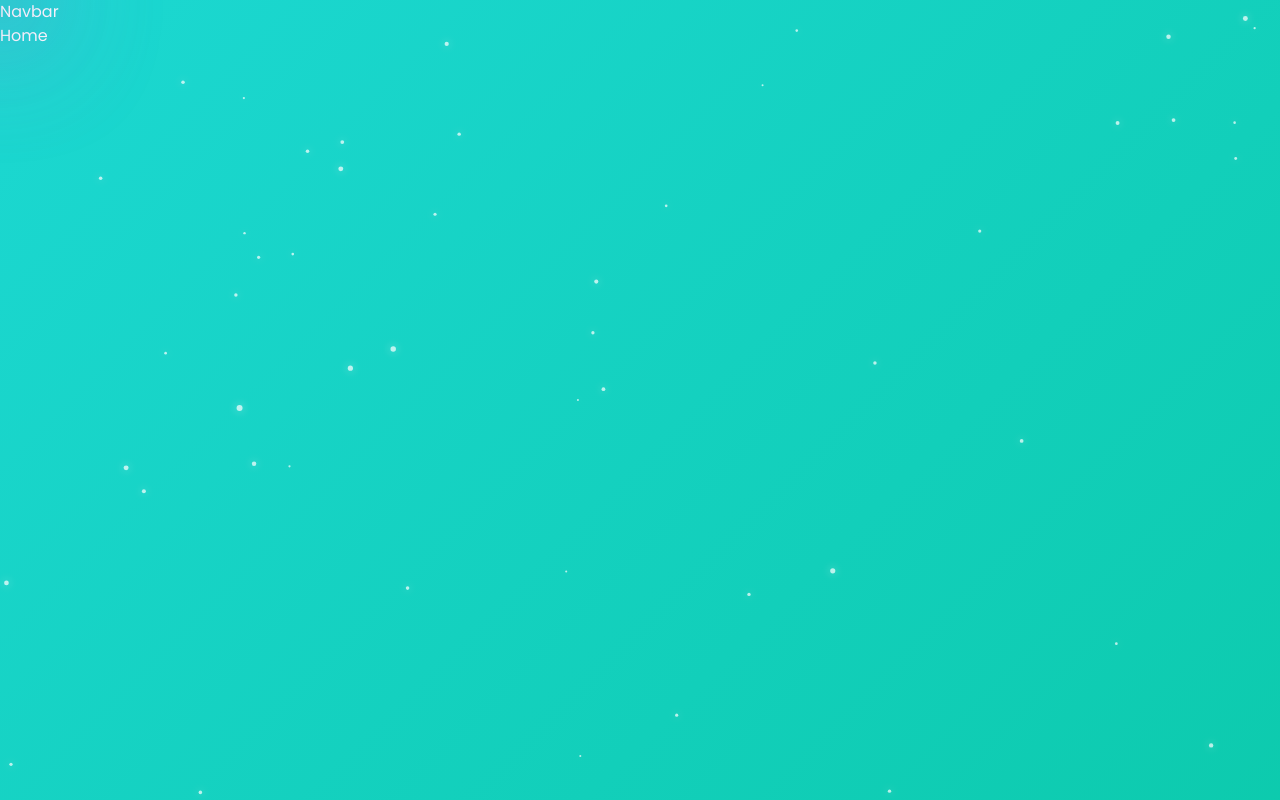
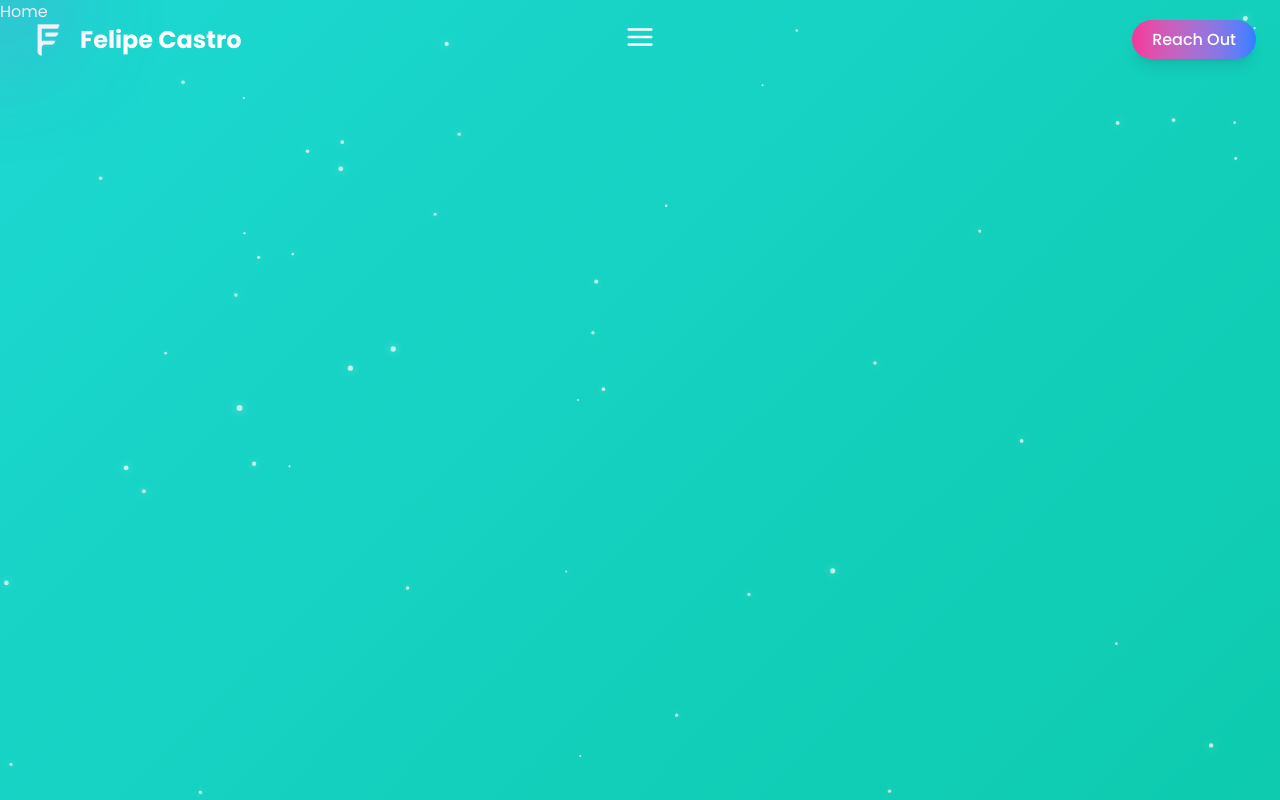
Before and after one commit to FelipeCastro-js/Portfolio-Animated, a React (Vite) app: page / in a window 1280 px wide. Shown: the top 800 px of the page. Built offline with nearby package versions, Linux system fonts and the light colour scheme.

Commit message:
style: add styles to component of OverlayMenu and Navbar

```diff
--- a/src/components/Navbar.jsx
+++ b/src/components/Navbar.jsx
@@ -1,5 +1,48 @@
+import { useState } from "react";
+import { FiMenu } from "react-icons/fi";
+import OverlayMenu from "./OverlayMenu";
+import Logo from "/assets/logo.png";
+
 function Navbar() {
-  return <div>Navbar</div>;
+  const [menuOpen, setMenuOpen] = useState(false);
+  const [visible, setVisible] = useState(true);
+
+  return (
+    <>
+      <nav
+        className={`fixed top-0 left-0 w-full flex items-center justify-between px-6 py-4 z-50 transition-transform duration-300 ${
+          visible ? "translate-y-0" : "-translate-y-full"
+        }`}
+      >
+        <div className="flex items-center space-x-2">
+          <img src={Logo} alt="Logo" className="w-12 h-12" />
+          <div className="text-2xl font-bold text-white hidden sm:block">
+            Felipe Castro
+          </div>
+        </div>
+
+        <div className="block lg:absolute lg:left-1/2 lg:transform lg:-translate-x-1/2">
+          <button
+            onClick={() => setMenuOpen(true)}
+            className="text-white text-3xl focus:outline-none"
+            aria-label="open Menu"
+          >
+            <FiMenu />
+          </button>
+        </div>
+
+        <div className="hidden lg:block">
+          <a
+            href="#contact"
+            className="bg-linear-to-r from-pink-500 to-blue-500 text-white px-5 py-2 rounded-full font-medium shadow-lg hover:opacity-90 transition-opacity duration-300"
+          >
+            Reach Out
+          </a>
+        </div>
+      </nav>
+      <OverlayMenu isOpen={menuOpen} onClose={() => setMenuOpen(false)} />
+    </>
+  );
 }
 
 export default Navbar;
--- a/src/components/OverlayMenu.jsx
+++ b/src/components/OverlayMenu.jsx
@@ -1,5 +1,58 @@
-function OverlayMenu() {
-  return <div>OverlayMenu</div>;
+import { AnimatePresence, motion } from "framer-motion";
+import { FiX } from "react-icons/fi";
+
+function OverlayMenu({ isOpen, onClose }) {
+  const isMobile = typeof window !== "undefined" && window.innerWidth < 1024;
+  const origin = isMobile ? "95% 8%" : "50% 8%";
+
+  return (
+    <AnimatePresence>
+      {isOpen && (
+        <motion.div
+          className="fixed inset-0 flex items-center justify-center z-50"
+          initial={{ clipPath: `circle(0% at ${origin})` }}
+          animate={{ clipPath: `circle(150% at ${origin})` }}
+          exit={{ clipPath: `circle(0% at ${origin})` }}
+          transition={{ duration: 0.7, ease: [0.4, 0, 0.2, 1] }}
+          style={{ backgroundColor: "rgba(0, 0, 0, 0.95)" }}
+        >
+          <button
+            onClick={onClose}
+            className="absolute top-6 right-6 text-white text-3xl"
+            aria-label="Close Menu"
+          >
+            <FiX />
+          </button>
+          <ul className="space-y-6 text-center">
+            {[
+              "Home",
+              "About",
+              "Skills",
+              "Projects",
+              "Experience",
+              "Testimonials",
+              "Contact",
+            ].map((item, index) => (
+              <motion.li
+                key={item}
+                initial={{ opacity: 0, y: 20 }}
+                animate={{ opacity: 1, y: 0 }}
+                transition={{ delay: 0.3 + index * 0.1 }}
+              >
+                <a
+                  href={`#${item.toLowerCase()}`}
+                  onClick={onClose}
+                  className="text-4xl text-white font-semibold hover:text-pink-400 transition-colors duration-300"
+                >
+                  {item}
+                </a>
+              </motion.li>
+            ))}
+          </ul>
+        </motion.div>
+      )}
+    </AnimatePresence>
+  );
 }
 
 export default OverlayMenu;
```
Also changed, not shown: public/assets/logo.png (added).
